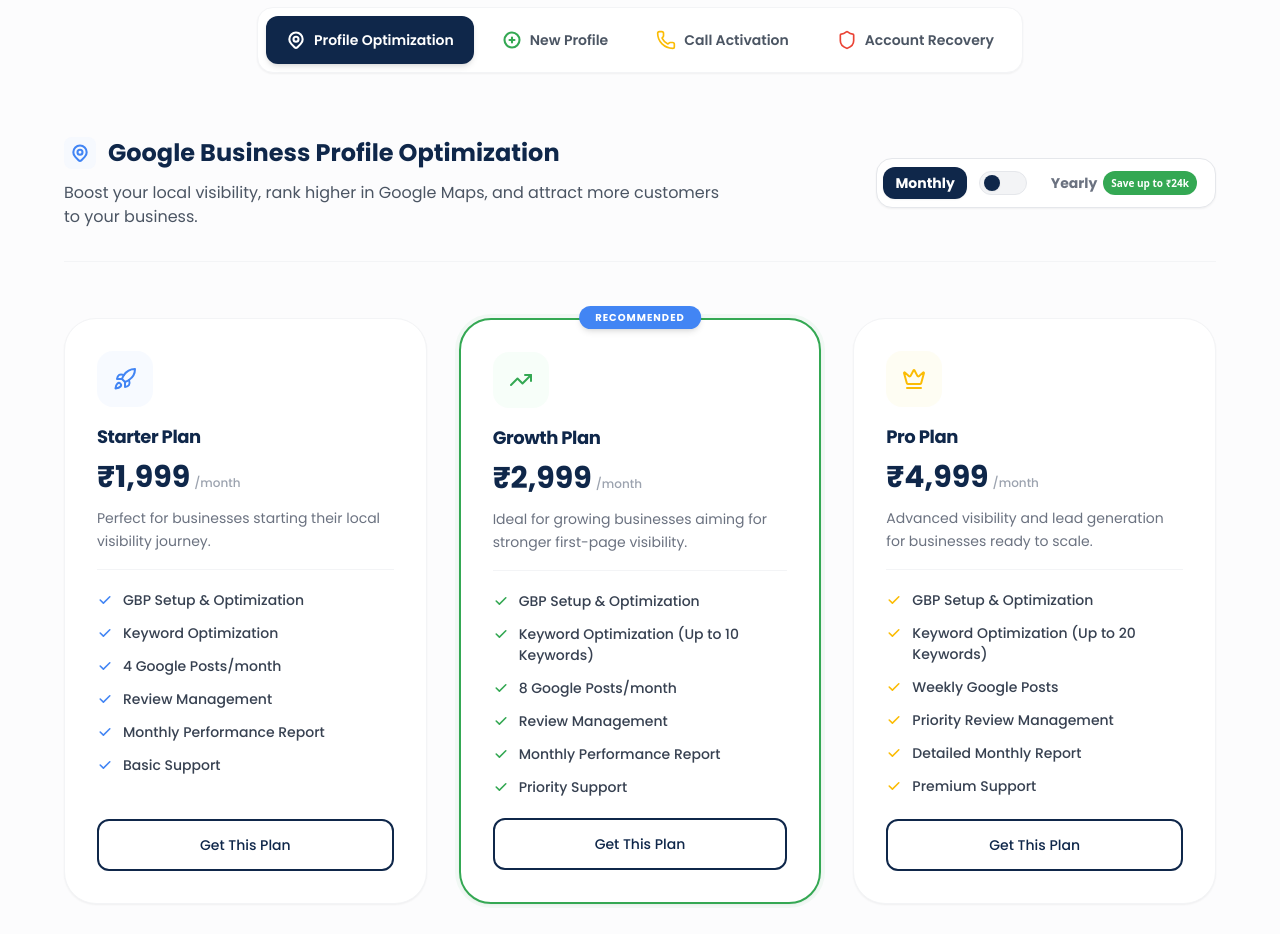
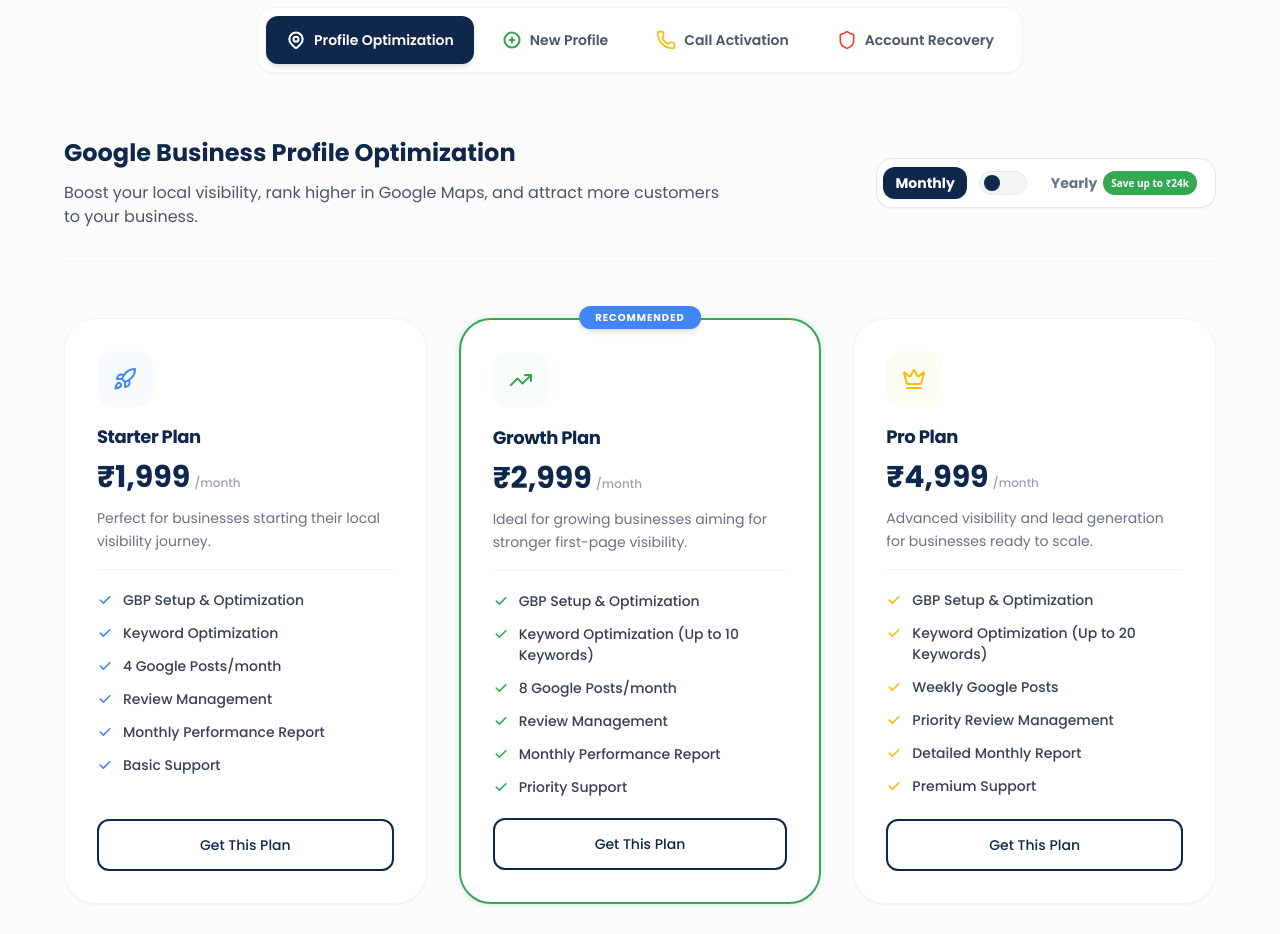
Before and after one commit to nishan1805/Mapsmaster, a React (Vite) app: page / in a window 1280 px wide. Shown: the part 1260-2194 px from the top of the page. Built offline with nearby package versions, Linux system fonts and the light colour scheme.

Commit message:
Update Services.tsx

```diff
--- a/components/Services.tsx
+++ b/components/Services.tsx
@@ -1,5 +1,5 @@
 import React, { useState, useRef, useEffect } from 'react';
-import { motion, AnimatePresence } from 'framer-motion';
+import { motion, AnimatePresence } from 'motion/react';
 import { Rocket, TrendingUp, Crown, Check, X, PlusCircle, Sparkles, Phone, Shield } from 'lucide-react';
 
 // Sub-components: Custom Icons
@@ -534,11 +534,8 @@ const ServicesPricing: React.FC<ServicesPricingProps> = ({ onSelectPackage, onCo
           {/* Active Tab Info */}
           <div className="text-left mb-10 flex flex-col md:flex-row md:items-center justify-between gap-6 pb-8 border-b border-gray-100">
             <div className="max-w-2xl text-left">
-              <h4 className="text-xl md:text-2xl font-bold text-navy mb-3 flex items-center justify-start gap-3 text-left">
-                <span className={`p-1.5 rounded-lg shrink-0 inline-flex items-center justify-center ${currentTab.bgLight}`}>
-                  {currentTab.icon(getHeadingColorClass(currentTab))}
-                </span>
-                <span>{currentTab.name}</span>
+              <h4 className="text-xl md:text-2xl font-bold text-navy mb-3 text-left">
+                {currentTab.name}
               </h4>
               <p className="text-gray-600 text-sm md:text-base leading-relaxed text-left">
                 {currentTab.description}
@@ -586,10 +583,10 @@ const ServicesPricing: React.FC<ServicesPricingProps> = ({ onSelectPackage, onCo
               ref={cardsContainerRef}
               onScroll={handleScroll}
               className={currentTab.plans.length === 1
-                ? "flex justify-center items-stretch overflow-x-auto md:overflow-x-visible snap-x snap-mandatory md:snap-none [&::-webkit-scrollbar]:hidden [-ms-overflow-style:none] [scrollbar-width:none] pt-6 pb-8 md:pt-4 md:pb-0 -mx-4 md:mx-0 w-full"
+                ? "flex justify-center md:justify-start items-stretch pt-6 pb-8 md:pt-4 md:pb-0 px-5 md:px-0 w-full"
                 : `flex md:grid ${currentTab.plans.length === 2 ? 'md:grid-cols-2 max-w-4xl mx-auto' : 'md:grid-cols-3'} gap-4 md:gap-8 overflow-x-auto md:overflow-x-visible snap-x snap-mandatory md:snap-none [&::-webkit-scrollbar]:hidden [-ms-overflow-style:none] [scrollbar-width:none] pt-6 pb-8 md:pt-4 md:pb-0 -mx-4 md:mx-0 justify-start md:justify-center`
               }
-              style={isMobile ? {
+              style={isMobile && currentTab.plans.length > 1 ? {
                 paddingLeft: '20px',
                 paddingRight: '20px',
                 scrollPaddingLeft: '20px',
@@ -616,7 +613,7 @@ const ServicesPricing: React.FC<ServicesPricingProps> = ({ onSelectPackage, onCo
                     key={plan.id}
                     className={`relative flex flex-col p-6 md:p-8 rounded-[2rem] bg-white transition-all duration-300 shadow-sm border snap-start shrink-0 ${
                       currentTab.plans.length === 1
-                        ? 'w-[88vw] max-w-[350px] md:w-full md:max-w-[350px]'
+                        ? 'w-full max-w-[350px] md:w-full md:max-w-[350px]'
                         : 'w-[73vw] sm:w-[325px] md:w-full md:max-w-none'
                     } group select-none hover:shadow-xl ${
                       isRecommended
```
